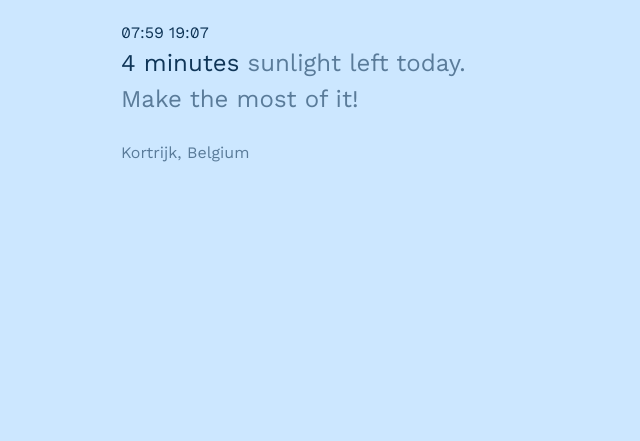
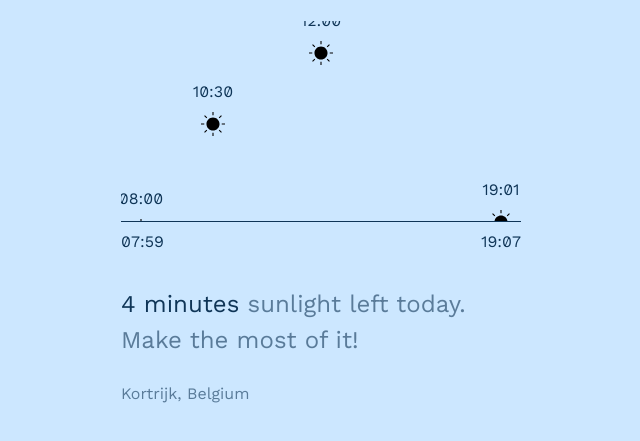
Before and after one commit to HyperHydroX/interaction_design_w4, a plain HTML site: page create3-daylight-startfiles-master/index.html in a window 1280 px wide. Shown: the part 83-524 px from the top of the page, without its empty margins (319-959 px from the left). Drawn offline with Linux system fonts and the light colour scheme.

Commit message:
horizon css added

```diff
--- a/create3-daylight-startfiles-master/css/screen.css
+++ b/create3-daylight-startfiles-master/css/screen.css
@@ -313,6 +313,44 @@ input::placeholder {
     Horizon with sun visualisation
 */
 
+.c-horizon__line {
+  border-top: 1px solid var(--global-color);
+  padding-top: 8px;
+  margin-bottom: 32px;
+  display: flex;
+  justify-content: space-between;
+}
+
+.c-horizon__sky-wrapper {
+  position: relative;
+  height: 200px;
+  overflow: hidden;
+  padding-top: 22px;
+  padding-right: 40px;
+}
+
+.c-horizon__sky {
+  position: relative;
+  height: 100%;
+}
+
+.c-horizon__sun {
+  position: absolute;
+  display: flex;
+  flex-direction: column;
+  justify-content: center;
+  align-items: center;
+  width: 40px;
+  transform: translateY(22px);
+}
+
+.c-horizon__sun::before {
+  text-align: center;
+  margin-bottom: 8px;
+  display: block;
+  content: attr(data-time);
+}
+
 /*------------------------------------*\
 #UTILITIES
 \*------------------------------------*/
--- a/create3-daylight-startfiles-master/index.html
+++ b/create3-daylight-startfiles-master/index.html
@@ -43,24 +43,60 @@
               data-time="08:00"
               style="bottom: 0%; left: 0%"
             >
+              <svg
+                class="c-sun"
+                xmlns="http://www.w3.org/2000/svg"
+                viewBox="0 0 22 22"
+              >
+                <path
+                  d="M17,11c0,3.3-2.7,6-6,6s-6-2.7-6-6s2.7-6,6-6S17,7.7,17,11z M11.5,0h-1v3h1V0z M3.6,2.9L2.9,3.6L5,5.7L5.7,5L3.6,2.9zM0,10.5l0,1h3v-1H0z M2.9,18.4l0.7,0.7L5.7,17L5,16.3L2.9,18.4z M10.5,22h1v-3h-1V22z M18.4,19.1l0.7-0.7L17,16.3L16.3,17L18.4,19.1z M22,11.5v-1h-3v1H22z M19.1,3.6l-0.7-0.7L16.3,5L17,5.7L19.1,3.6z"
+                />
+              </svg>
             </span>
             <span
               class="c-horizon__sun js-sun"
               data-time="10:30"
               style="bottom: 60%; left: 20%"
             >
+              <svg
+                class="c-sun"
+                xmlns="http://www.w3.org/2000/svg"
+                viewBox="0 0 22 22"
+              >
+                <path
+                  d="M17,11c0,3.3-2.7,6-6,6s-6-2.7-6-6s2.7-6,6-6S17,7.7,17,11z M11.5,0h-1v3h1V0z M3.6,2.9L2.9,3.6L5,5.7L5.7,5L3.6,2.9zM0,10.5l0,1h3v-1H0z M2.9,18.4l0.7,0.7L5.7,17L5,16.3L2.9,18.4z M10.5,22h1v-3h-1V22z M18.4,19.1l0.7-0.7L17,16.3L16.3,17L18.4,19.1z M22,11.5v-1h-3v1H22z M19.1,3.6l-0.7-0.7L16.3,5L17,5.7L19.1,3.6z"
+                />
+              </svg>
             </span>
             <span
               class="c-horizon__sun js-sun"
               data-time="12:00"
               style="bottom: 100%; left: 50%"
             >
+              <svg
+                class="c-sun"
+                xmlns="http://www.w3.org/2000/svg"
+                viewBox="0 0 22 22"
+              >
+                <path
+                  d="M17,11c0,3.3-2.7,6-6,6s-6-2.7-6-6s2.7-6,6-6S17,7.7,17,11z M11.5,0h-1v3h1V0z M3.6,2.9L2.9,3.6L5,5.7L5.7,5L3.6,2.9zM0,10.5l0,1h3v-1H0z M2.9,18.4l0.7,0.7L5.7,17L5,16.3L2.9,18.4z M10.5,22h1v-3h-1V22z M18.4,19.1l0.7-0.7L17,16.3L16.3,17L18.4,19.1z M22,11.5v-1h-3v1H22z M19.1,3.6l-0.7-0.7L16.3,5L17,5.7L19.1,3.6z"
+                />
+              </svg>
             </span>
             <span
               class="c-horizon__sun js-sun"
               data-time="19:01"
               style="bottom: 5%; left: 100%"
             >
+              <svg
+                class="c-sun"
+                xmlns="http://www.w3.org/2000/svg"
+                viewBox="0 0 22 22"
+              >
+                <path
+                  d="M17,11c0,3.3-2.7,6-6,6s-6-2.7-6-6s2.7-6,6-6S17,7.7,17,11z M11.5,0h-1v3h1V0z M3.6,2.9L2.9,3.6L5,5.7L5.7,5L3.6,2.9zM0,10.5l0,1h3v-1H0z M2.9,18.4l0.7,0.7L5.7,17L5,16.3L2.9,18.4z M10.5,22h1v-3h-1V22z M18.4,19.1l0.7-0.7L17,16.3L16.3,17L18.4,19.1z M22,11.5v-1h-3v1H22z M19.1,3.6l-0.7-0.7L16.3,5L17,5.7L19.1,3.6z"
+                />
+              </svg>
             </span>
           </div>
         </div>
```
